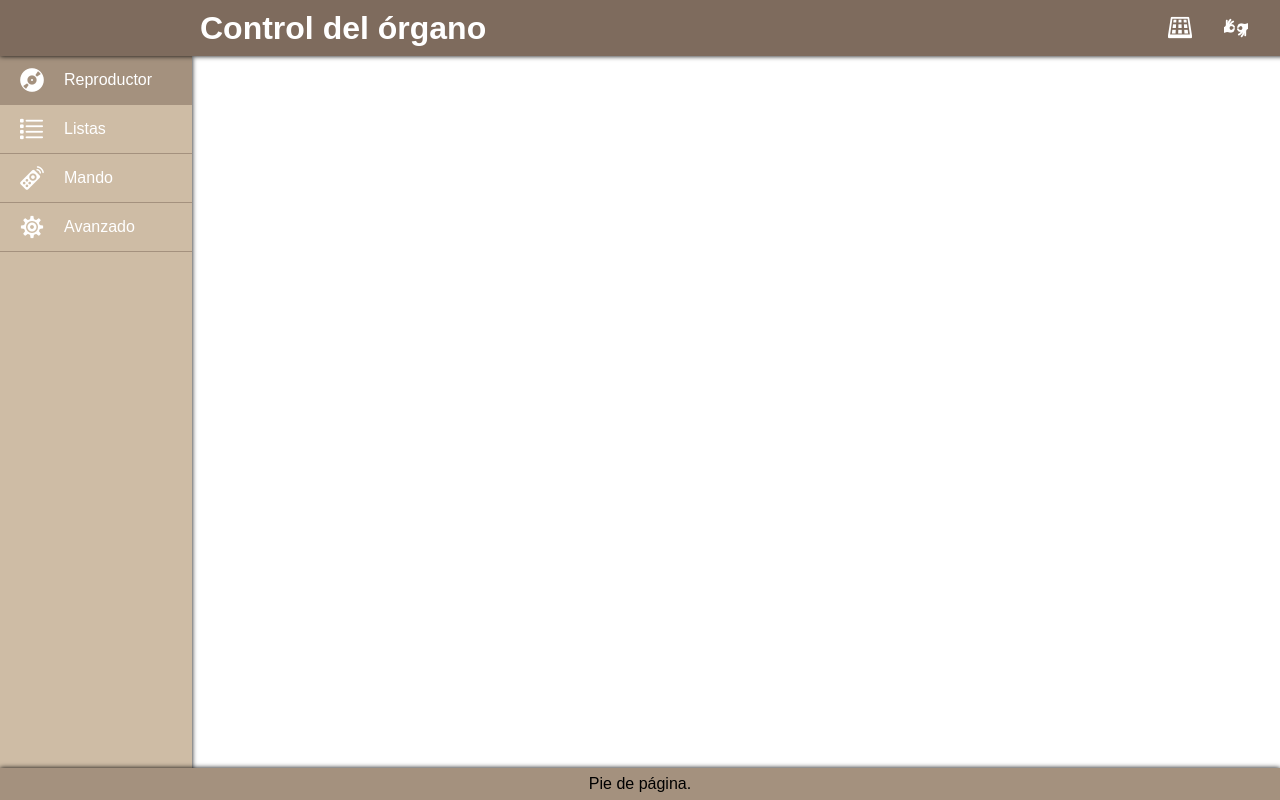
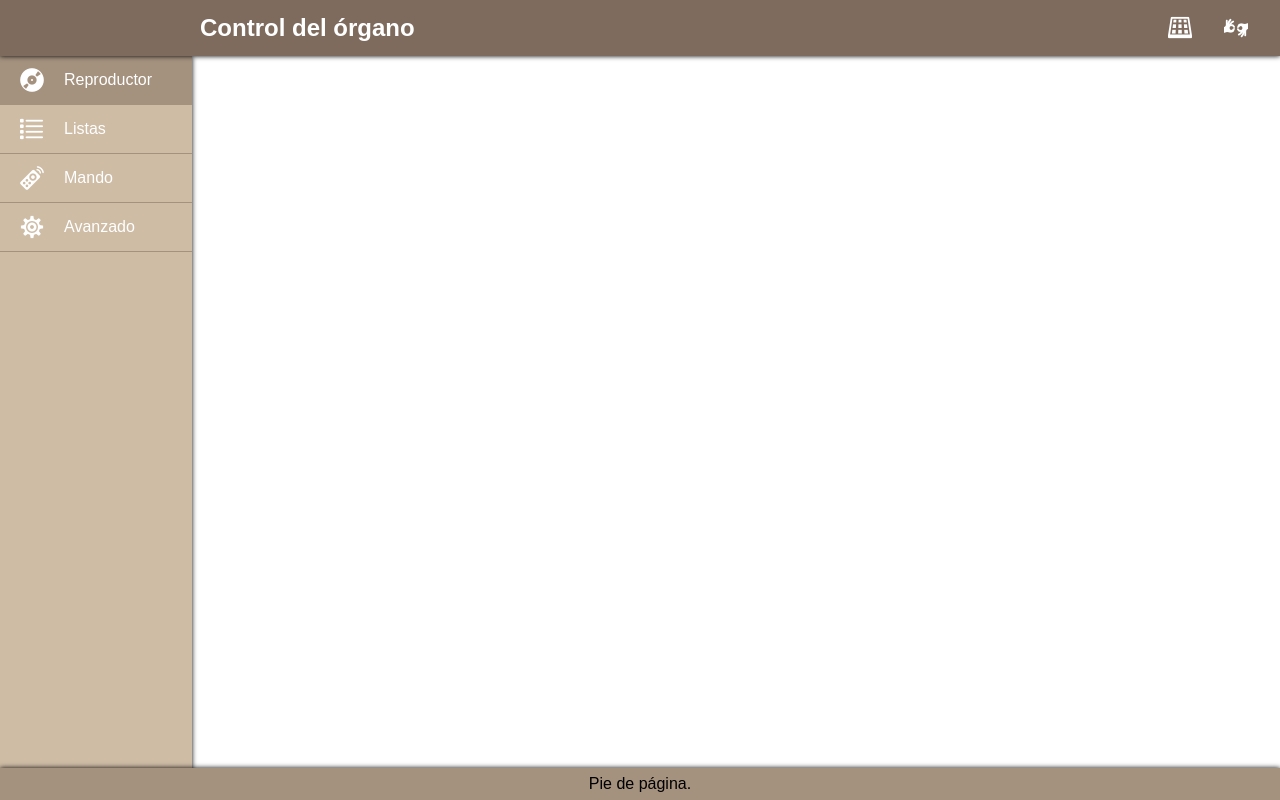
Before and after one commit to vikman90/organo, a PHP site: page / in a window 1280 px wide. Run offline with PHP 8.4, Linux system fonts and the light colour scheme.

Commit message:
Arreglamos estilos.

```diff
--- a/manager/styles/styles.css
+++ b/manager/styles/styles.css
@@ -8,11 +8,7 @@ html {
 }
 
 body {
-    margin: 56px 0 32px 192px;
-}
-
-header, nav, section, footer {
-    overflow: hidden;
+    margin-top: 56px;
 }
 
 header, nav, footer, header li ul {
@@ -28,20 +24,21 @@ header {
     width: 100%;
     height: 56px;
     color: #ffffff;
-    padding: 0 0 0 200px;
+    padding: 0;
     background-color: #7e6b5d; /* Marrón apagado medio */
     z-index: 1;
 }
 
 header ul {
     list-style: none;
-    position: fixed;
+    position: absolute;
     margin: 0px 16px 0 0;
     padding: 0;
 }
 
 header > ul {
-    right: 0px;
+    right: 0;
+    top: 0;
 }
 
 header li {
@@ -64,9 +61,7 @@ header li a {
 }
 
 header li ul {
-    position: absolute;
     left: 0;
-    z-index: -1;
 }
 
 header li ul li {
@@ -95,9 +90,9 @@ header li ul li a {
 }
 
 header h1 {
-    margin: 0;
+    margin: 0 0 0 200px;
     line-height: 56px;
-    font-size: 2em;
+    font-size: 1.5em;
 }
 
 #header-control {
@@ -173,8 +168,8 @@ nav li:hover, nav li.selected {
 
 /************************************** Section ***********************************************************************/
 
-section {
-    margin: auto;
+nav + section {
+    margin-left: 192px;
 }
 
 /************************************** Footer ************************************************************************/
```
